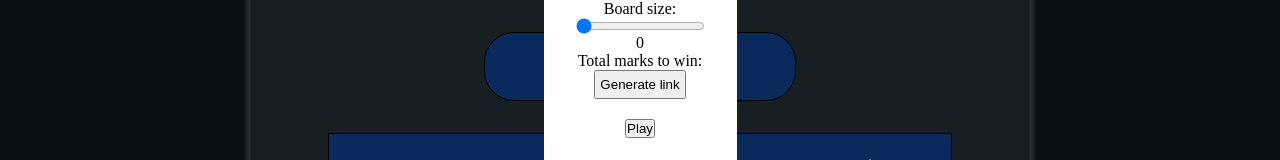
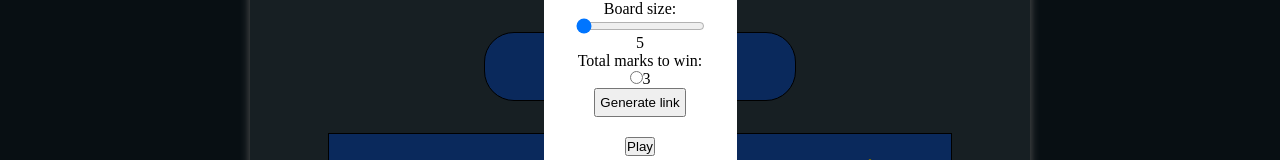
Before and after one commit to bilskik/Tic-Tac-Toe, a React (Create React App) app in the folder react/: page / in a window 1280 px wide. Both pictures are taken after a click on the button "Play with friend". Shown: the part 300-460 px from the top of the page. Built offline with nearby package versions, Linux system fonts and the light colour scheme; no server answers.

Commit message:
Settings for game added(radio button and slider)

```diff
--- a/react/src/context/GameProvider.tsx
+++ b/react/src/context/GameProvider.tsx
@@ -10,12 +10,14 @@ type GameContextType = {
 type GameDataType = {
     gameCode : string,
     boardSize : number
+    markNumber : number
 }
 
 const GameContext = createContext<GameContextType>({
     gameData : {
         gameCode : "",
-        boardSize : 0
+        boardSize : 5,
+        markNumber : 3
     },
     setGameData : () => undefined
 
@@ -23,7 +25,8 @@ const GameContext = createContext<GameContextType>({
 export const GameProvider = ({ children } : GameProviderProps) => {
     const [gameData, setGameData] = useState({
         gameCode : "",
-        boardSize : 0
+        boardSize : 5,
+        markNumber : 3
     });
     return (
         <GameContext.Provider value={{ gameData, setGameData}}>
--- a/react/src/pages/home/mainSection/modal/GameMenuModal.tsx
+++ b/react/src/pages/home/mainSection/modal/GameMenuModal.tsx
@@ -1,3 +1,4 @@
+import { useEffect } from "react"
 import GenerateCodeButton  from "../../../../components/buttons/generateCode/GenerateCodeButton";
 import useGameMenuDisplay from "../../../../hooks/useGameMenuDisplay"
 import { REDUCER_ACTION_TYPE } from "../../../../reducer/menuButtonReducer";
@@ -6,17 +7,18 @@ import "./gamemenumodal.css"
 import useAuth from "../../../../hooks/useAuth";
 import useGame from "../../../../hooks/useGame";
 import { Link } from "react-router-dom";
+import GameBoard from "../../../gameboard/GameBoard";
+import MarkGenerator from "./markgenerator/MarkGenerator";
 
 const GameMenuModal = () => {
   const { state, dispatch } = useGameMenuDisplay();
   const { gameData, setGameData }  = useGame();
   const [code,setCode] = useState<string | null>();
-  const [boardSizeValue, setBoardSizeValue] = useState<number>(3);
-  const { auth } = useAuth();
 
   const handleClickOnBackgroundModal = () => {
     dispatch({ type : REDUCER_ACTION_TYPE.PLAY_WITH_FRIEND_MENU});
     setCode(null);
+    // setGameData()  should be reset
   }
   const handleGameSetup = (code : string) => {
       setCode(code);
@@ -30,6 +32,12 @@ const GameMenuModal = () => {
     setGameData({
       ...gameData,
       boardSize : value
+    })
+  }
+  const handleSelectedMarkNumber = (value : number) => {
+    setGameData({
+      ...gameData,
+      markNumber : value
     })
   }
   return (
@@ -50,10 +58,9 @@ const GameMenuModal = () => {
             }
           />
           {gameData.boardSize}
-          <p className="modal__toWin">
-            Total marks to win:
-          </p>
-
+          <MarkGenerator
+            handleSelectedMarkNumber={handleSelectedMarkNumber}
+          />
           <GenerateCodeButton
             handleSetCode={handleGameSetup}
           />
--- /dev/null
+++ b/react/src/pages/home/mainSection/modal/markgenerator/MarkGenerator.tsx
@@ -0,0 +1,77 @@
+import { useEffect, useState } from "react"
+import useGame from "../../../../../hooks/useGame";
+
+type MarkGeneratorProps = {
+    handleSelectedMarkNumber : (selected : number) => void
+}
+
+const MarkGenerator = ({ handleSelectedMarkNumber } : MarkGeneratorProps) => {
+    const { gameData, setGameData }  = useGame();
+    const [marksNumberToWin, setMarksNumberToWin] = useState<{
+        min : number,
+        max : number,
+        selected : number
+      }>({
+        min : 3,
+        max : 3,
+        selected : 3
+      });
+
+    useEffect(() => {
+        if(gameData.boardSize < 10) {
+          setMarksNumberToWin({
+            ...marksNumberToWin,
+            max : 3,
+            selected: 3
+          })
+        }
+        else if(gameData.boardSize >= 10 && gameData.boardSize < 20) {
+          setMarksNumberToWin({
+            ...marksNumberToWin,
+            max : 4,
+            selected : 3
+          })
+        }
+        else {
+          setMarksNumberToWin({
+             ...marksNumberToWin,
+             max : 5
+          })
+
+        }
+
+      },[gameData.boardSize])
+
+    const handleOnChangeRadioButton = (value : number) => {
+        setMarksNumberToWin({
+            ...marksNumberToWin,
+            selected: value
+        })
+        handleSelectedMarkNumber(value)
+    }
+    return (
+        <>
+            <p className="modal__toWin">
+                Total marks to win:
+            </p>
+            {
+                Array.from({ length: marksNumberToWin.max - marksNumberToWin.min + 1 }, (_, index) => (
+                    <div className="modal__radio-input">
+                        <input
+                            type="radio"
+                            className={`radio-${marksNumberToWin.min + index}`}
+                            value={marksNumberToWin.min + index}
+                            name="radio-button"
+                            onClick={(e) => handleOnChangeRadioButton(parseInt((e.target as HTMLInputElement ).value))}
+                        />
+                        <label htmlFor={`radio-${marksNumberToWin.min + index}`}>
+                            {marksNumberToWin.min + index}
+                        </label>
+                    </div>
+                ))
+            }
+        </>
+    )
+}
+
+export default MarkGenerator
```
